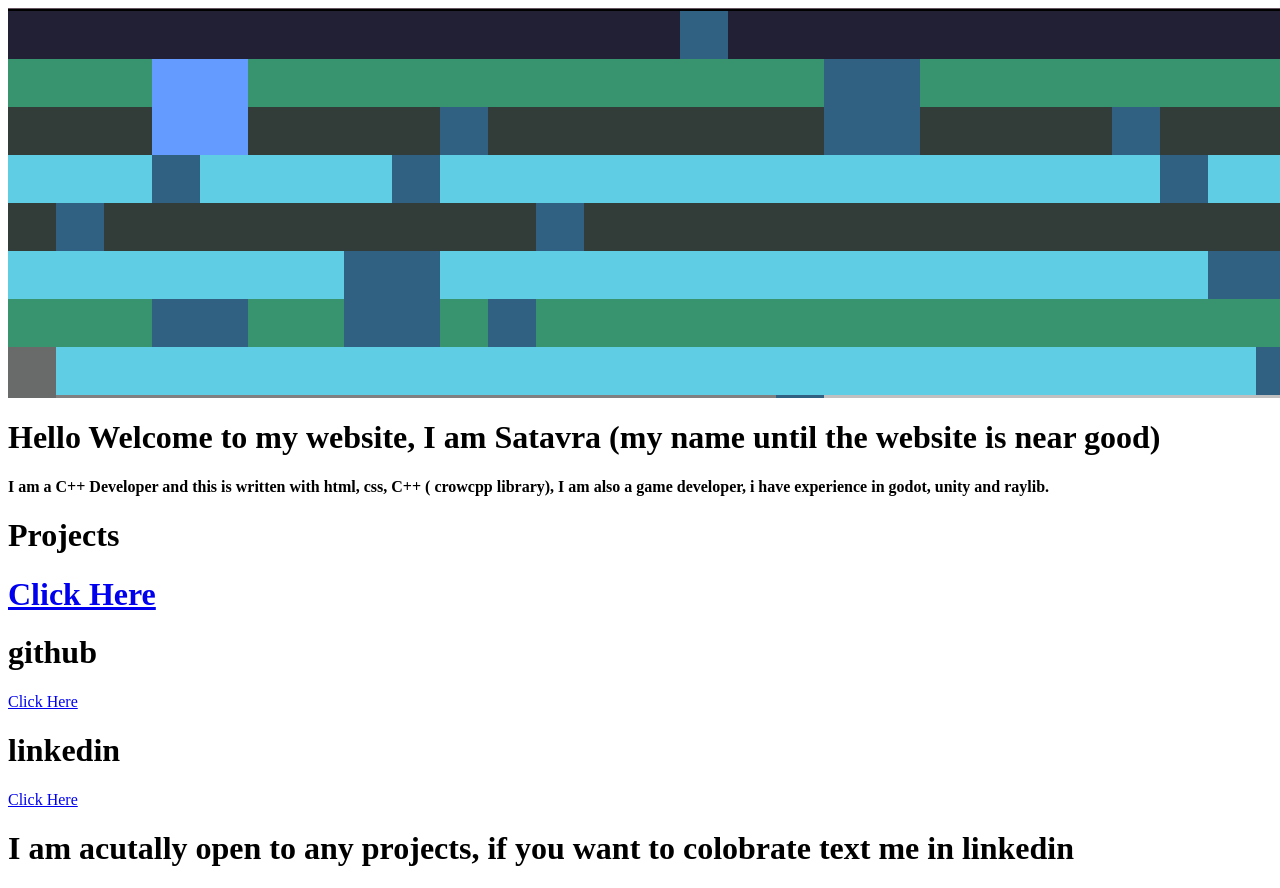
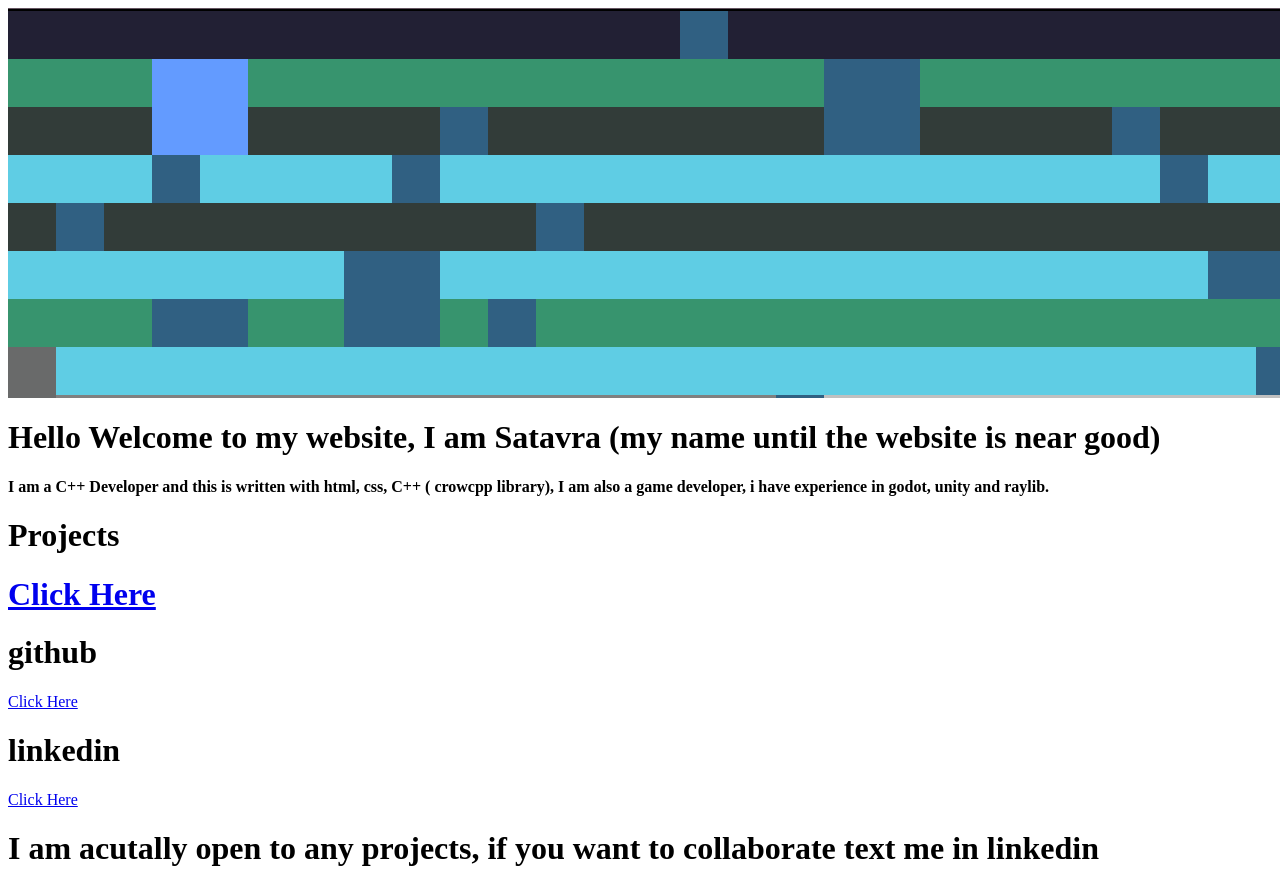
Before and after one commit to sarbesh0x01/WebsitePersona, a plain HTML site: page templates/index.html in a window 1280 px wide. Shown: the top 888 px of the page. Drawn offline with Linux system fonts and the light colour scheme; files whose address does not match are found by name.

Commit message:
colobrate update

```diff
--- a/templates/index.html
+++ b/templates/index.html
@@ -26,7 +26,7 @@
         <a href="https://github.com/sarbesh0x01" class="button">Click Here</a>
 	<h1>linkedin</h1>
         <a href="https://www.linkedin.com/in/sarbesh-kc-66b571307/" class="button">Click Here</a>
-	<h1> I am acutally open to any projects, if you want to colobrate text me in linkedin</h1>
+	<h1> I am acutally open to any projects, if you want to collaborate text me in linkedin</h1>
     </div>
 </body>
 </html>
```
